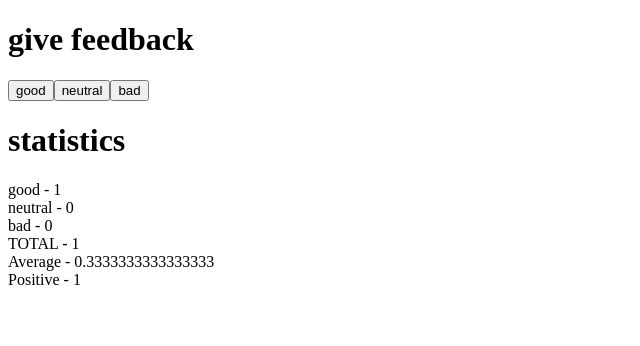
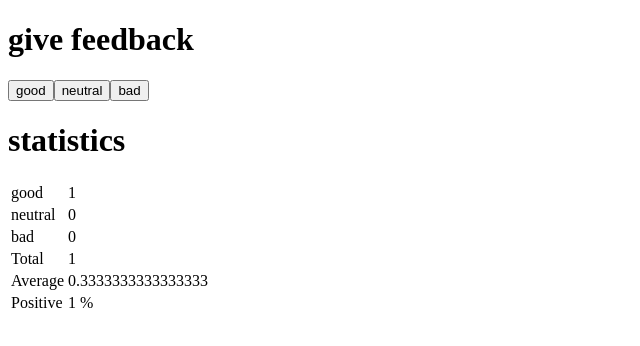
Before and after one commit to jonathanmani/FullStackOpen, a React (Create React App) app in the folder part01_intro_to_react/: page / in a window 1280 px wide. Both pictures are taken after a click on the button "good". Shown: the top 346 px of the page, without its empty margins (0-640 px from the left). Built offline with nearby package versions, Linux system fonts and the light colour scheme.

Commit message:
made statistics into a table

```diff
--- a/part01_intro_to_react/src/App.js
+++ b/part01_intro_to_react/src/App.js
@@ -16,12 +16,34 @@ const Statistics = ({ goodStats, neutralStats, badStats, allStats }) => {
   }
   return (
     <>
-      <div>good {goodStats}</div>
-      <div>neutral {neutralStats}</div>
-      <div>bad {badStats}</div>
-      <div>TOTAL: {allStats} </div>
-      <div>Avg:{allStats / 3} </div>
-      <div>Positive: {goodStats / allStats} %</div>
+      <table>
+        <tbody>
+          <tr>
+            <td>good</td>
+            <td>{goodStats}</td>
+          </tr>
+          <tr>
+            <td>neutral</td>
+            <td>{neutralStats}</td>
+          </tr>
+          <tr>
+            <td>bad</td>
+            <td>{badStats}</td>
+          </tr>
+          <tr>
+            <td>Total</td>
+            <td>{allStats}</td>
+          </tr>
+          <tr>
+            <td>Average</td>
+            <td>{allStats / 3}</td>
+          </tr>
+          <tr>
+            <td>Positive</td>
+            <td> {goodStats / allStats} %</td>
+          </tr>
+        </tbody>
+      </table>
     </>
   )
 }
@@ -61,63 +83,16 @@ const App = () => {
       <Button handleClick={badClicks} text='bad' />
 
       <h1>statistics</h1>
-      <StatisticLine stat={good} text='good'/>
+      {/* <StatisticLine stat={good} text='good'/>
       <StatisticLine stat={neutral} text='neutral'/>
       <StatisticLine stat={bad} text='bad'/>
       <StatisticLine stat={all} text='TOTAL'/>
       <StatisticLine stat={all / 3} text='Average'/>
-      <StatisticLine stat={good / all} text='Positive'/>
+      <StatisticLine stat={good / all} text='Positive'/> */}
+      <Statistics goodStats={good} neutralStats={neutral} badStats={bad} allStats={all} />
     </div>
   )
 }
 
-// const History = (props) => {
-//   if (props.allClicks.length === 0) {
-//     return (
-//       <div>
-//         the app is used by pressing the buttons
-//       </div>
-//     )
-//   }
-//   return (
-//     <div>
-//       button press history: {props.allClicks.join(' ')}
-//     </div>
-//   )
-// }
-
-// const Button = ({ handleClick, text }) => (
-//   <button onClick={handleClick}>
-//     {text}
-//   </button>
-// )
-
-
-// const App = () => {
-//   const [left, setLeft] = useState(0)
-//   const [right, setRight] = useState(0)
-//   const [allClicks, setAll] = useState([])
-
-//   const handleLeftClick = () => {
-//     setAll(allClicks.concat('L'))
-//     setLeft(left + 1)
-//   }
-
-//   const handleRightClick = () => {
-//     setAll(allClicks.concat('R'))
-//     setRight(right + 1)
-//   }
-
-//   return (
-//     <div>
-//       {left}
-//       <Button handleClick={handleLeftClick} text='left' />
-//       <Button handleClick={handleRightClick} text='right' />
-//       {right}
-//       <History allClicks ={allClicks} />
-//     </div>
-//   )
-// }
-
 
 export default App;
```
